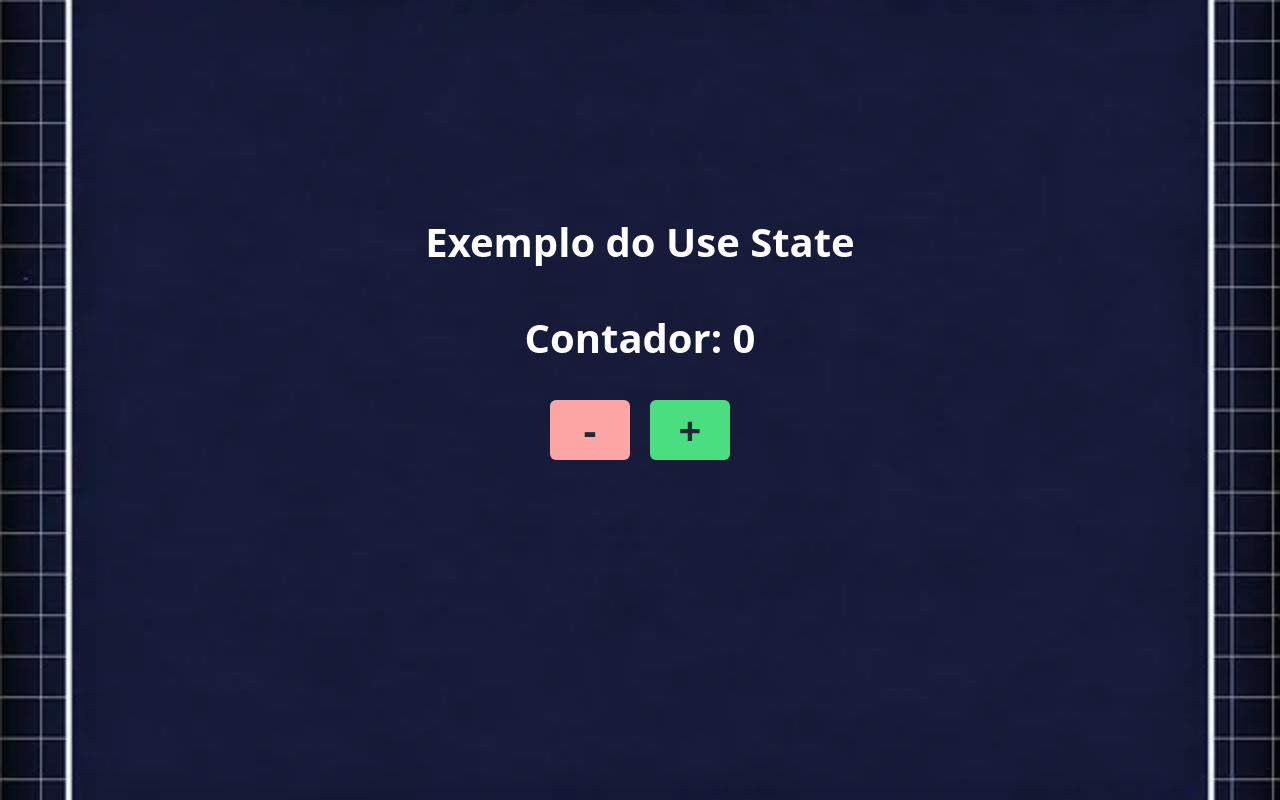
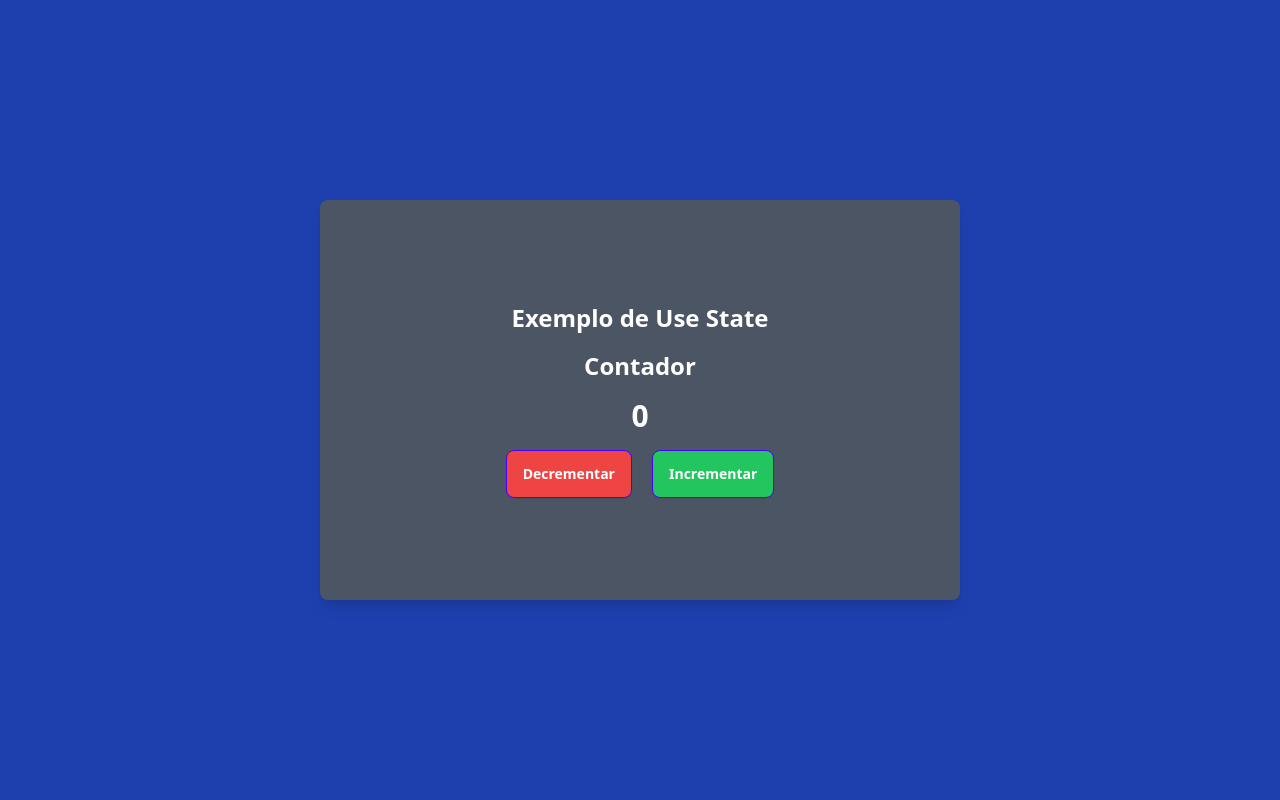
Before and after one commit to GabrieleFerreira/Estudos-React, a Next.js app in the folder estudosreact/: page /exemUseState in a window 1280 px wide. Built offline with nearby package versions, Linux system fonts and the light colour scheme.

Commit message:
implementação do exemplo do useReducer e do useImperativeHandle

```diff
--- a/estudosreact/src/app/exemUseImperativeHandle/Input.tsx
+++ b/estudosreact/src/app/exemUseImperativeHandle/Input.tsx
@@ -15,7 +15,7 @@ const Input: React.ForwardRefRenderFunction<HTMLInputElement, InputProps> = (
     <div className="flex flex-col">
       <label
         htmlFor={name}
-        className="flex flex-col justify-center items-center"
+        className="flex flex-col justify-center items-center text-white"
       >
         {label}
         <input {...rest} ref={ref} />
--- /dev/null
+++ b/estudosreact/src/app/exemUseImperativeHandle/UseImperativehandle.tsx
@@ -0,0 +1,52 @@
+'use client'
+
+import { useRouter } from 'next/navigation'
+import { FormEvent, useCallback, useRef } from 'react'
+import Input from './Input'
+
+export default function UseImperativeHandle() {
+  const inputRef = useRef<HTMLInputElement>(null)
+  const acceptRef = useRef({ value: false })
+  const router = useRouter()
+  const handleClick = useCallback((e: FormEvent) => {
+    e.preventDefault()
+    console.log(inputRef.current?.value)
+    console.log(acceptRef.current.value)
+  }, [])
+
+  const handleAcceptTerms = useCallback(() => {
+    acceptRef.current.value = !acceptRef.current.value
+  }, [])
+
+  return (
+    <>
+      <div className="flex left-3 w-28 h-10 text-white p-4 hover:bg-gray-400">
+        <button
+          onClick={() => {
+            router.push('/')
+          }}
+        >
+          Voltar
+        </button>
+      </div>
+      <div className="flex flex-col items-center justify-center h-screen">
+        <form className="flex gap-3 " onSubmit={handleClick}>
+          <Input
+            label="Lista de nomes"
+            name="Nome Completo"
+            placeholder="Digite seu nome completo"
+            className="h-10 w-96 text-black"
+            ref={inputRef}
+          />
+          <button type="submit" className="text-white">
+            Adicionar
+          </button>
+        </form>
+
+        <button onClick={handleAcceptTerms} className=" text-white">
+          Aceitar Termos
+        </button>
+      </div>
+    </>
+  )
+}
--- /dev/null
+++ b/estudosreact/src/app/exemUseImperativeHandle/page.tsx
@@ -0,0 +1,9 @@
+import UseImperativeHandle from './UseImperativehandle'
+
+export default function PageImperativeHandle() {
+  return (
+    <div>
+      <UseImperativeHandle />
+    </div>
+  )
+}
--- /dev/null
+++ b/estudosreact/src/app/exemUseReducer/UseReducerExample.tsx
@@ -0,0 +1,68 @@
+// components/ReducerExample.tsx
+'use client'
+import { useReducer, useState } from 'react'
+
+type Action =
+  | { type: 'add'; payload: string }
+  | { type: 'remove'; payload: number }
+type Todo = { id: number; task: string }
+
+const todoReducer = (state: Todo[], action: Action) => {
+  switch (action.type) {
+    case 'add':
+      return [...state, { id: Date.now(), task: action.payload }]
+    case 'remove':
+      return state.filter((todo) => todo.id !== action.payload)
+    default:
+      return state
+  }
+}
+
+export default function UseReducerExample() {
+  const [todos, dispatch] = useReducer(todoReducer, [])
+  const [task, setTask] = useState('')
+
+  const addTodo = () => {
+    dispatch({ type: 'add', payload: task })
+    setTask('')
+  }
+
+  return (
+    <div className="p-5 bg-base-200 rounded-lg h-full">
+      <span className=" flex flex-col justify-center items-center">
+        <h1 className="text-2xl font-bold mb-4">Exemplo de useReducer </h1>
+        <h2 className="text-2xl font-bold mb-4">Lista de Tarefas</h2>
+      </span>
+
+      <div className="flex gap-2">
+        <input
+          type="text"
+          value={task}
+          onChange={(e) => setTask(e.target.value)}
+          className="input input-bordered mb-4"
+          placeholder="Adicionar tarefa"
+          id="tarefas"
+          onKeyDown={(e) => e.key === 'Enter' && addTodo()}
+        />
+        <button className="btn btn-primary" onClick={addTodo}>
+          Adicionar
+        </button>
+      </div>
+      <div className="h-96 flex  w-full">
+        <ul className="mt-4 overflow-y-auto w-full">
+          {todos.map((todo) => (
+            <li key={todo.id} className="flex justify-between mb-2">
+              <span className="px-2 flex"> {todo.task}</span>
+              <button
+                className="btn btn-sm btn-error px-2"
+                onClick={() => dispatch({ type: 'remove', payload: todo.id })}
+              >
+                Remover
+              </button>
+            </li>
+          ))}
+        </ul>
+      </div>
+    </div>
+  )
+}
--- a/estudosreact/src/app/exemUseState/UseStateExample.tsx
+++ b/estudosreact/src/app/exemUseState/UseStateExample.tsx
@@ -1,26 +1,32 @@
 'use client'
 import { useState } from 'react'
 
-export default function UseStateExample() {
+export default function StateCounter() {
   const [count, setCount] = useState(0)
-  const incremento = () => {
-    setCount(count + 1)
-  }
-  const decremento = () => {
-    setCount(count - 1)
-  }
 
   return (
-    <div className="bg-custom-exemp bg-cover bg-center items-center text-center flex-col h-full w-full">
-      <div className="flex-col text-[40px]  flex h-full w-full gap-4 font-bold justify-center items-center  pb-32  overflow-hidden">
-        <h2 className="text-white">Exemplo do Use State</h2>
-        <p className="text-white mt-5">Contador: {count}</p>
-        <div className="flex gap-5 mt-4">
-          <button onClick={decremento} className="bg-red-300 rounded-md w-20">
-            -
+    <div className="flex w-full h-screen bg-blue-800 justify-center items-center">
+      <div className="flex flex-col items-center p-5 bg-gray-600 rounded-lg shadow-lg h-1/2  w-1/2 justify-center">
+        <div className="flex flex-col text-white">
+          <h1 className="text-2xl font-bold mb-4 text-center">
+            Exemplo de Use State
+          </h1>
+
+          <h1 className="text-2xl font-bold mb-4 text-center"> Contador</h1>
+        </div>
+        <div className="text-3xl font-semibold text-white">{count}</div>
+        <div className="gap-5 flex">
+          <button
+            className="mt-4 btn btn-primary bg-red-500 hover:bg-red-700 font-semibold text-white"
+            onClick={() => setCount(count - 1)}
+          >
+            Decrementar
           </button>
-          <button onClick={incremento} className="bg-green-400 rounded-md w-20">
-            +
+          <button
+            className="mt-4 btn btn-primary bg-green-500  hover:bg-green-600 text-sm text-white "
+            onClick={() => setCount(count + 1)}
+          >
+            Incrementar
           </button>
         </div>
       </div>
--- a/estudosreact/src/app/exemUseState/page.tsx
+++ b/estudosreact/src/app/exemUseState/page.tsx
@@ -1,5 +1,9 @@
-import UseStateExample from './UseStateExample'
+import StateCounter from './UseStateExample'
 
-export default function Page() {
-  return <UseStateExample />
+export default function UseStatePage() {
+  return (
+    <div className="min-h-screen bg-base-100 flex items-center justify-center">
+      <StateCounter />
+    </div>
+  )
 }
--- a/estudosreact/src/app/page.tsx
+++ b/estudosreact/src/app/page.tsx
@@ -6,7 +6,7 @@ export default function Home() {
     { name: 'useState', path: '/exemUseState' },
     { name: 'useEffect', path: '/exemUseEffect' },
     { name: 'useReducer', path: '/exemUseReducer' },
-    { name: 'useReducer', path: '/hooks/usereducer' },
+    { name: 'UseImperativeHandle', path: '/exemUseImperativeHandle' },
   ]
 
   return (
```
